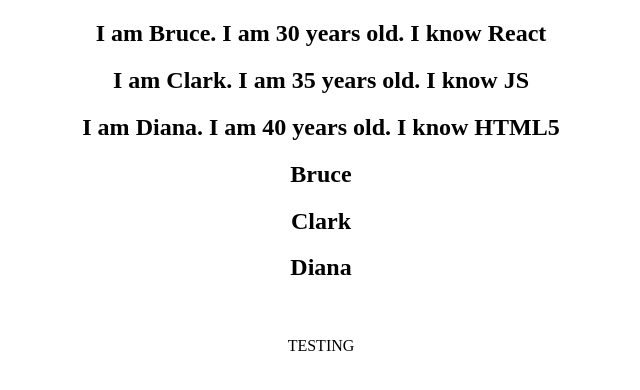
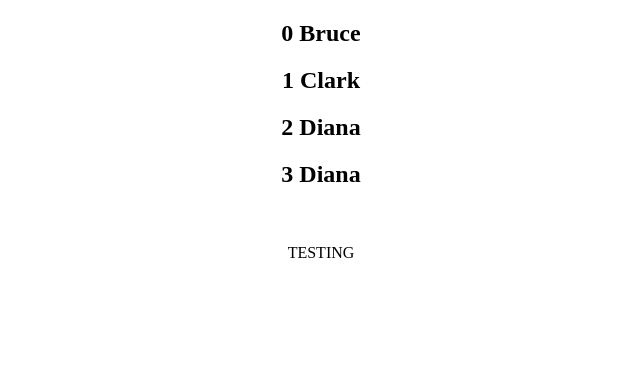
Before and after one commit to salinpaul94/React-baiscs, a React (Create React App) app: page / in a window 1280 px wide. Shown: the top 390 px of the page, without its empty margins (319-959 px from the left). Built offline with nearby package versions, Linux system fonts and the light colour scheme.

Commit message:
issues with using index as key

```diff
--- a/src/App.tsx
+++ b/src/App.tsx
@@ -1,7 +1,8 @@
 import React, {Component} from 'react';
 import './App.css';
 
-import NameList from './components/NameList';
+import NameList1 from './components/NameList1';
+// import NameList from './components/NameList';
 // import UserGreeting from './components/UserGreeting';
 // import ParentComponent from './components/ParentComponent';
 // import EventBind from './components/EventBind';
@@ -14,7 +15,8 @@ import NameList from './components/NameList';
 function App() {
   return (
     <div className="App">
-      <NameList/>
+      <NameList1/>
+      {/* <NameList/> */}
       {/* <UserGreeting/> */}
       {/* <ParentComponent/> */}
       {/* <EventBind /> */}
--- a/src/components/NameList.tsx
+++ b/src/components/NameList.tsx
@@ -1,49 +1,49 @@
 import React from 'react';
-import Person from './Person';
+// import Person from './Person';
 
-function NameList() {
+// function NameList() {
 
-    const names = ['Bruce', 'Clark', 'Diana']
+//     const names = ['Bruce', 'Clark', 'Diana']
 
-    const persons = [
-        {
-            id: 1,
-            name: 'Bruce',
-            age: 30,
-            skill: 'React'
-        },
-        {
-            id: 2,
-            name: 'Clark',
-            age: 35,
-            skill: 'JS'
-        },
-        {
-            id: 3,
-            name: 'Diana',
-            age: 40,
-            skill: 'HTML5'
-        }
-    ]
-    const nameList = names.map(name => <h2 key={name}>{name}</h2>)
-    const personList = persons.map(person => (
-        <Person key={person.id} person={person}/>
-    ))
+//     const persons = [
+//         {
+//             id: 1,
+//             name: 'Bruce',
+//             age: 30,
+//             skill: 'React'
+//         },
+//         {
+//             id: 2,
+//             name: 'Clark',
+//             age: 35,
+//             skill: 'JS'
+//         },
+//         {
+//             id: 3,
+//             name: 'Diana',
+//             age: 40,
+//             skill: 'HTML5'
+//         }
+//     ]
+//     const nameList = names.map(name => <h2 key={name}>{name}</h2>)
+//     const personList = persons.map(person => (
+//         <Person key={person.id} person={person}/>
+//     ))
 
-    return (
-        <div>
-            {personList}
-            {nameList}
+//     return (
+//         <div>
+//             {personList}
+//             {nameList}
 
-            {/* {
-                names.map(name => <h2>{name}</h2>)
-            } */}
+//             {/* {
+//                 names.map(name => <h2>{name}</h2>)
+//             } */}
 
-            {/* <h2>{names[0]}</h2>
-            <h2>{names[1]}</h2>
-            <h2>{names[2]}</h2> */}
-        </div>
-    )
-}
+//             {/* <h2>{names[0]}</h2>
+//             <h2>{names[1]}</h2>
+//             <h2>{names[2]}</h2> */}
+//         </div>
+//     )
+// }
 
-export default NameList
+// export default NameList
--- /dev/null
+++ b/src/components/NameList1.tsx
@@ -0,0 +1,49 @@
+import React from 'react';
+import Person1 from './Person1';
+
+function NameList1() {
+
+    const names = ['Bruce', 'Clark', 'Diana', 'Diana']
+
+    const persons = [
+        {
+            id: 1,
+            name: 'Bruce',
+            age: 30,
+            skill: 'React'
+        },
+        {
+            id: 2,
+            name: 'Clark',
+            age: 35,
+            skill: 'JS'
+        },
+        {
+            id: 3,
+            name: 'Diana',
+            age: 40,
+            skill: 'HTML5'
+        }
+    ]
+    const nameList = names.map((name, index) => <h2 key={index}>{index} {name}</h2>)
+    const personList = persons.map(person => (
+        <Person1 key={person.id} person={person}/>
+    ))
+
+    return (
+        <div>
+            {/* {personList} */}
+            {nameList}
+
+            {/* {
+                names.map(name => <h2>{name}</h2>)
+            } */}
+
+            {/* <h2>{names[0]}</h2>
+            <h2>{names[1]}</h2>
+            <h2>{names[2]}</h2> */}
+        </div>
+    )
+}
+
+export default NameList1
--- a/src/components/Person.tsx
+++ b/src/components/Person.tsx
@@ -1,13 +1,13 @@
 import React from 'react'
 
-function Person({person}) {
-  return (
-    <div>
-        <h2>
-            I am {person.name}. I am {person.age} years old. I know {person.skill}
-        </h2>
-    </div>
-  )
-}
+// function Person({person}) {
+//   return (
+//     <div>
+//         <h2>
+//             I am {person.name}. I am {person.age} years old. I know {person.skill}
+//         </h2>
+//     </div>
+//   )
+// }
 
-export default Person
+// export default Person
--- /dev/null
+++ b/src/components/Person1.tsx
@@ -0,0 +1,13 @@
+import React from 'react'
+
+function Person1({name, age, skill}: {name: string, age: number, skill: string}) {
+  return (
+    <div>
+        <h2>
+            I am {name}. I am {age} years old. I know {skill}
+        </h2>
+    </div>
+  )
+}
+
+export default Person1
```
